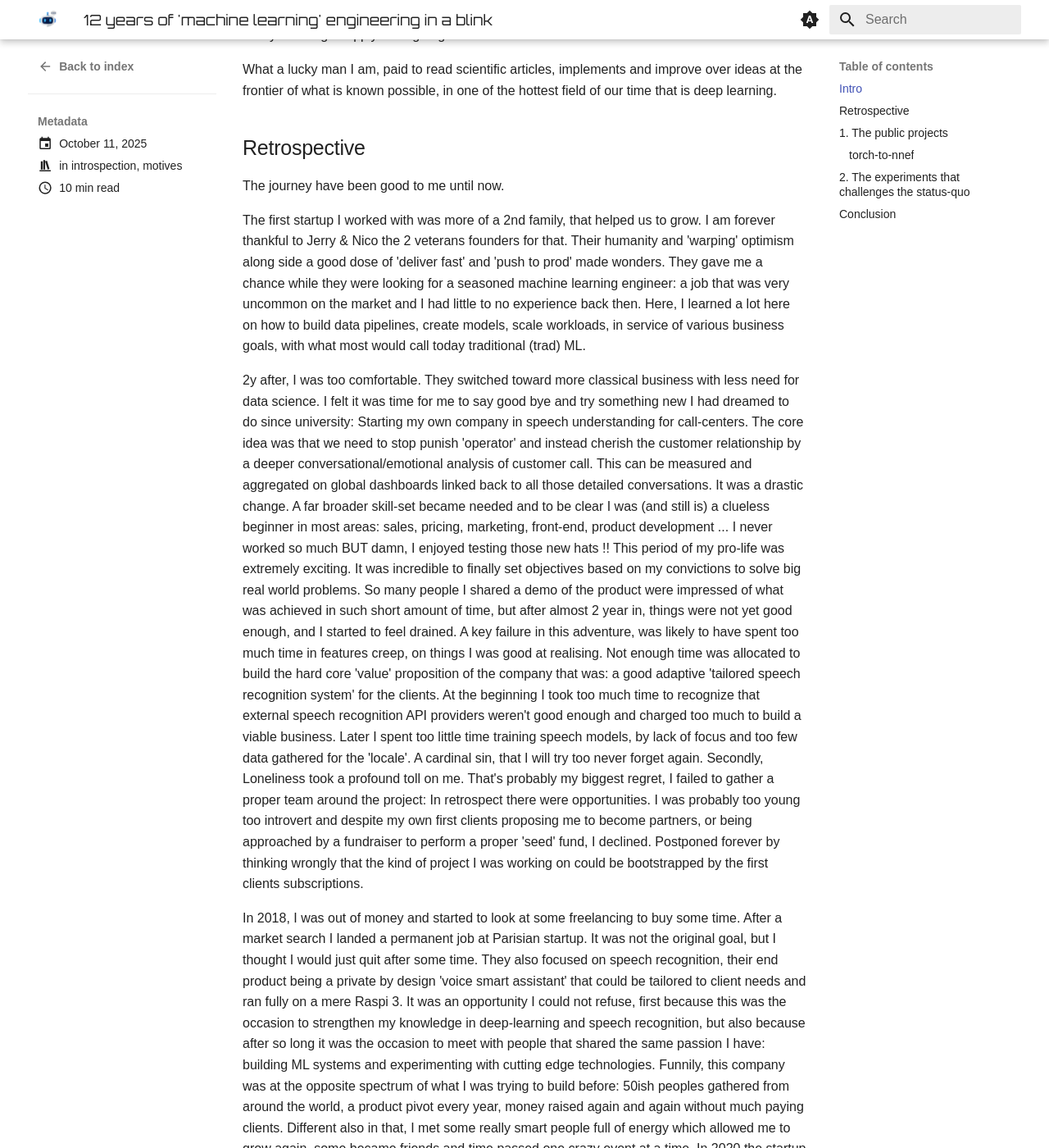
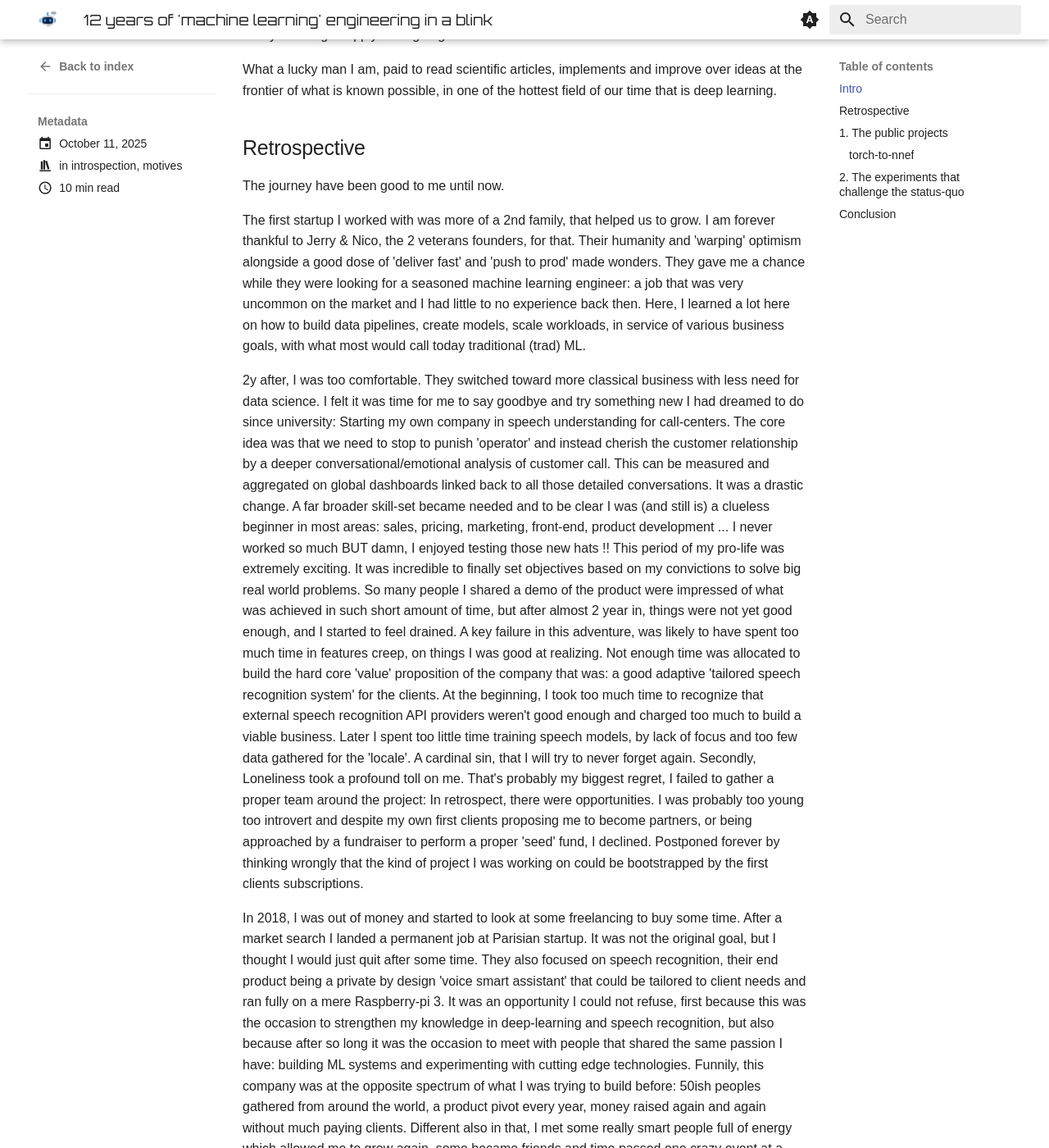
Before and after one commit to DreamerMind/blog, an MkDocs documentation site: the page built from docs/posts/2025_introspection.md, in a window 1280 px wide and 1400 px high, scrolled down 953 px. Shown: the whole window at 82% size. Built offline with MkDocs 1.6.1 and Material for MkDocs 9.7.7, drawn with Linux system fonts in a browser that asks for light colours; some of the changed text lies outside the part shown.

Commit message:
fix: better style

```diff
--- a/docs/posts/2025_introspection.md
+++ b/docs/posts/2025_introspection.md
@@ -30,7 +30,7 @@
 It has been 12 years already forging machine learning applications as a living.
 
 From start-ups of my early days to entrepreneurship, then freelancing and big company,
-it's always thrilling to apply cutting edge research from dozen to millions of customer devices.
+it's always thrilling to apply cutting edge research from a dozen to millions of customer devices.
 
 What a lucky man I am, paid to read scientific articles, implements and improve
 over ideas at the frontier of what is known possible, in one of
@@ -41,16 +41,16 @@
 The journey have been good to me until now.
 
 The first startup I worked with was more of a 2nd family, that helped us to grow.
-I am forever thankful to Jerry & Nico the 2 veterans founders for that.
-Their humanity and 'warping' optimism along side a good dose of 'deliver fast' and 'push to prod' made wonders.
+I am forever thankful to Jerry & Nico, the 2 veterans founders, for that.
+Their humanity and 'warping' optimism alongside a good dose of 'deliver fast' and 'push to prod' made wonders.
 They gave me a chance while they were looking for a seasoned machine learning engineer: a job that was very
 uncommon on the market and I had little to no experience back then.
 Here, I learned a lot here on how to build data pipelines, create models, scale workloads, in service of various business goals, with what most would
 call today traditional (trad) ML.
 
 2y after, I was too comfortable. They switched toward more classical business with less need for data science. I felt it was time
-for me to say good bye and try something new I had dreamed to do since university:
-Starting my own company in speech understanding for call-centers. The core idea was that we need to stop punish 'operator' and instead cherish the customer
+for me to say goodbye and try something new I had dreamed to do since university:
+Starting my own company in speech understanding for call-centers. The core idea was that we need to stop to punish 'operator' and instead cherish the customer
 relationship by a deeper conversational/emotional analysis of customer call. This can be measured and aggregated on global dashboards linked back to all those detailed conversations. It was a drastic change.
 A far broader skill-set became needed and to be clear I was (and still is) a clueless beginner in most areas: sales,
 pricing, marketing, front-end, product development ... I never worked so much BUT damn, I enjoyed testing those new hats !!
@@ -58,28 +58,28 @@
 to solve big real world problems.
 So many people I shared a demo of the product were impressed of what was achieved in such short amount of time,
 but after almost 2 year in, things were not yet good enough, and I started to feel drained.
-A key failure in this adventure, was likely to have spent too much time in features creep, on things I was good at realising.
+A key failure in this adventure, was likely to have spent too much time in features creep, on things I was good at realizing.
 Not enough time was allocated to build the hard core 'value' proposition of the company that was: a good adaptive 'tailored speech recognition system' for the clients.
-At the beginning I took too much time to recognize that external speech recognition API providers weren't good enough and charged too much to build a viable business.
+At the beginning, I took too much time to recognize that external speech recognition API providers weren't good enough and charged too much to build a viable business.
 Later I spent too little time training speech models, by lack of focus and too few data gathered for the 'locale'.
-A cardinal sin, that I will try too never forget again.
+A cardinal sin, that I will try to never forget again.
 Secondly, Loneliness took a profound toll on me. That's probably my biggest regret, I failed to gather a proper team around the project:
-In retrospect there were opportunities.
+In retrospect, there were opportunities.
 I was probably too young too introvert and despite my own first clients proposing me to become partners,
 or being approached by a fundraiser to perform a proper 'seed' fund, I declined.
 Postponed forever by thinking wrongly that the kind of project I was working on could be bootstrapped by the first clients subscriptions.
 
 In 2018, I was out of money and started to look at some freelancing to buy some time. After a market search
 I landed a permanent job at Parisian startup. It was not the original goal, but I thought I would just quit after some time.
-They also focused on speech recognition, their end product being a private by design 'voice smart assistant' that could be tailored to client needs and ran fully on a mere Raspi 3.
+They also focused on speech recognition, their end product being a private by design 'voice smart assistant' that could be tailored to client needs and ran fully on a mere Raspberry-pi 3.
 It was an opportunity I could not refuse, first because this was the occasion to strengthen my knowledge in deep-learning and speech
 recognition, but also because after so long it was the occasion to meet with people that shared the same passion
 I have: building ML systems and experimenting with cutting edge technologies. Funnily, this company was at the opposite spectrum of what I was trying to build before: 50ish peoples gathered from around the world, a product pivot every year, money raised again and again without much paying clients. Different also in that, I met some really smart people full of energy which allowed me to grow again, some became friends and time passed one crazy event at a time. In 2020 the startup was acquired by a big company. I felt I still had to learn so much, I could not leave.
 
-Like all acquisitions, big companies attract different talents than startups. People started to slowly leave the boat, one at a time, few hiccups in management and product release accelerated the process. Among the numerous things I learnt in this new era, one is maybe apart: the process to conduct experimental research with successive written logbook reports followed by a global advancement report (something I very much intend to do in this blog from time to time). This is probably the thing that was most alien to me and my 'startup' mindset. The first time I did it I felt so illegitimate. The 2nd, that so much time was spent for something ad-hoc. Then it became an habit and today I can not even think do do serious ML research or advanced engineering without this process. Having written material for discussion or looking back at projects from 2020 and being able to recover the work realised back then, is simply invaluable.
+Like all acquisitions, big companies attract different talents than startups. People started to slowly leave the boat, one at a time, few hiccups in management and product release accelerated the process. Among the numerous things I learnt in this new era, one is maybe apart: the process to conduct experimental research with successive written logbook reports followed by a global advancement report (something I very much intend to do in this blog from time to time). This is probably the thing that was most alien to me and my 'startup' mindset. The first time I did it I felt so illegitimate. The 2nd, that so much time was spent for something ad-hoc. Then it became an habit and today I can not even think do do serious ML research or advanced engineering without this process. Having written material for discussion or looking back at projects from 2020 and being able to recover the work realized back then, is simply invaluable.
 
 During these last years, beyond working on large language model finetuning and quantization,
-I also got opportunity to share some of that joy back to the community:
+I also got the opportunity to share some of that joy back to the community:
 by [an article on 'small footprint voice identification' accepted to ICASSP in 2021](https://scholar.google.com/citations?user=tV8RVtcAAAAJ&hl=en&oi=sra),
 a published an open source library [torch-to-nnef](https://github.com/sonos/torch-to-nnef) this year aimed as a strong bridge between PyTorch and the Neural Network Exchange Format 'NNEF' ([introduction article here](https://tech-blog.sonos.com/posts/torch-2-nnef-open-sourcing/)), or regular
 contributions to [tract](github.com/sonos/tract) an open source neural network Rust inference engine
@@ -94,82 +94,82 @@
 
 The journey was good, still I would be lying saying it's have been a perfect honeymoon:
 
-So many projects, so many urgent features that where of core importance back then.
+So many projects, so many urgent features that were of core importance back then.
 Most, merely useful at some point in time and so few withstanding the test of time.
-Sometime it feels our industry is just an house of card slowly but continually churning.
+Sometimes it feels our industry is just a house of card, slowly but continually churning.
 Dinosauria we.
 
-This background set, I think it's time to think of the future by a reflection of what kind work attract me most.
+This background set, I think it's time to think of the future by a reflection of what kind of work attract me most.
 In a Gist: the public projects and the research experiments.
 
 ## 1. The public projects
 
 The public projects that stands still.
 Here seems to lie the biggest impact for our societies in programming:
-the foundation of most technological project I know of.
-From  programming languages, to operating systems, to the libraries used within each software private or not.
-We build on top of each others one brick at a time.
-Public projects are strange living human construct,
+The foundation of most technological project I know of.
+From programming languages, to operating systems, to the libraries used within each software, private or not.
+We build on top of each other's one brick at a time.
+Public projects are a strange living human construct,
 fed by the attention of the open crowd, they become so hard to compete
-against those once a big community gather around them.
+against those, once a big community gather around them.
 
 At their core there is always at least few stubborn peoples that will
-maintain and make those evolves beyond reason, mostly because they enjoy playing
+maintain and make those evolve beyond reason, mostly because they enjoy playing
 around the problems they framed for themselves. Which is funny to think of, we are
 driven by passion to build one of the most 'logical' technology existing today.
 
 ### torch-to-nnef
 
-In that respect `torch-to-nnef` is probably my main attempt to contribute.
+In that respect, `torch-to-nnef` is probably my main attempt to contribute.
 
 Why I take the burden to start and maintain such project ? The defensive
 answer could state the value proposition: This is a solution to better exchange our PyTorch models to the [tract](https://github.com/sonos/tract) neural inference engine since 2022.
-Still that does not explain my motives.
+Still, that does not explain my motives.
 If I am being realistic, [ONNX](https://onnx.ai/) could fit the bill, modulo few limitations here and there (and likely some will shrink with time).
-The project is too big for a single person: bridging 2 libraries that evolve that fast without control on 1 side, is so time consuming:
+The project is too big for a single person: bridging 2 libraries that evolve that fast without control on 1 side, is so time-consuming:
  We will likely never reach the final goal to be a complete general purpose exchange.
 More importantly, this 'exchange format' project is rather far from my usual beloved ML formulation and optimization experimentations.
 
 So, what's the deeper 'reason' ?
 It may be in part that it help me understand in-depth the linear algebra primitives that compose our deep-learning models.
 How they compose together ? Putting myself in that position allow me to better understand latest neural network architectures.
-It's also an enabler when it come to my 'unusual' quantization attempts, performance squeezing, or more recently to export model that does not fit in RAM in full precision.
-Still this project will probably always be 'niche' and the attracted community is tightly tied to tract, which is not very significant to begin with.
-Don't get me wrong `torch-to-nnef` open sourcing is a milestone I am happy with, and I plan to continue to maintain it. This is just not enough to fulfill
+It's also an enabler when it comes to my 'unusual' quantization attempts, performance squeezing, or more recently to export a model that does not fit in RAM in full precision.
+Still, this project will probably always be 'niche' and the attracted community is tightly tied to tract, which is not very significant to begin with.
+Don't get me wrong, `torch-to-nnef` open sourcing is a milestone I am happy with, and I plan to continue to maintain it. This is just not enough to fulfill
 my thirst to help our field move forward with more innovative public projects.
 
-## 2. The experiments that challenges the status-quo
+## 2. The experiments that challenge the status-quo
 
-The second technical area I enjoy most is likely *experimentation*. Optimising predictive models toward the final end product goal is so fun.
+The second technical area I enjoy most is likely *experimentation*. Optimizing predictive models toward the final end product goal is so fun.
 From building solid datasets with classical data-science, to challenging our evaluations and metrics, to designing the neural network itself. I
-did all those steps so many time for so many projects.
+did all those steps so many times for so many projects.
 
 Selecting latest convincing techniques published, reformulating it to our goal, improving it,
 by validating/discarding hypothesis one at a time, is probably the most thrilling part for me. The critical thinking, the knowledge shared and created around the discussions
 that come after the experimental reports, are wonderful and so fruitful. From my experience, this is what a lot of 'start-up' and short timed project miss,
-this time to explore bring unforeseen opportunities. Without it we are just good copist, greasing an engine and doomed for incremental small improvements.
+this time to explore bring unforeseen opportunities. Without it we are just good copyist, greasing an engine and doomed for incremental small improvements.
 
 Yet, it's impressive how subtle our work can be. Optimization is such a slippery beast.
 Do not assume prior work reported is always perfectly handled, final model working is **not** a proof of correctness.
-As a friend of mine would state a good scientist is at first a good engineer: Basics should be reassessed regularly with low ego.
-I recall vividly a deep learning model that was core to our stack, it had a very simple framing, with years of works in: Talented peoples had completely missed to (re-)set a proper learning rate decay and training time. They did probably not revisit the parameters after some data ingestion. Impact was crazy: this meant all subsequent experiments were non-conclusive (that was couple years of work). Fixing that, in the 2 month after few reassessments, we had increased by 70% the quality of the model relative to our baseline.
+As a friend of mine would state, a good scientist is at first a good engineer: Basics should be reassessed regularly with low ego.
+I recall vividly a deep learning model that was core to our stack, it had a very simple framing, with years of works in: Talented peoples had completely missed to (re-)set a proper learning rate decay and training time. They did probably not revisit the parameters after some data ingestion. Impact was crazy: this meant all subsequent experiments were non-conclusive (that was a couple of years of work). Fixing that, in the 2 month after few reassessments, we had increased by 70% the quality of the model relative to our baseline.
 
-In the recent years few core principles stood-out in that area for me: Fast iteration cycles with proper reproducibility and plain reporting are of core importance.
-If validating an hypothesis take more than 2 weeks of training the iteration loop is broken and launching experiments asynchronously is not a solution. Indeed managing in parallel experiments is exponentially hard, as their number grow. Large model training do not escape this rule, each trick allowing faster training is a blessing.
-By example let's imagine you tweak the hyper-parameters A from a baseline then the parameter B and C from same baseline. If A is reactive and C too
+In recent years, a few core principles stood-out in that area for me: Fast iteration cycles with proper reproducibility and plain reporting are of core importance.
+If validating a hypothesis take more than 2 weeks of training, the iteration loop is broken and launching experiments asynchronously is not a solution. Indeed, managing in parallel experiments is exponentially hard, as their number grow. Large model training do not escape this rule, each trick allowing faster training is a blessing.
+For example, let's imagine you tweak the hyperparameters A from a baseline then the parameter B and C from the same baseline. If A is reactive and C too
 is B+C still leading to improvements ? Guess what, sometime it's can be worse.
 
-Navigating this meta-optimisation process led by the practitioner is never the same. Damn it's hard to avoid hitting local minima.
-Even if with time come intuition of what work, determining the infamous limiting factor of a good baseline is an hide and seek,
+Navigating this meta-optimization process led by the practitioner is never the same. Damn, it's hard to avoid hitting local minima.
+Even if with time come intuition of what work, determining the infamous limiting factor of a good baseline is a hide and seek,
 where we are forced to play guesses backed with partial data clues in a hugely complex [POMDP](https://en.wikipedia.org/wiki/Partially_observable_Markov_decision_process). More often than not we only are limited to observe correlation with impossible to confirms causalities, building degrees of trust more than certainty.
 
-This leave us with the question of what I would like to experiment with, next. Reinforcement-learning is certainly a key area
+This leaves us with the question of what I would like to experiment with, next. Reinforcement-learning is certainly a key area
 on my radar since I read the [Sutton & Barto](http://incompleteideas.net/book/the-book-2nd.html) book. I also very much like my recent work focusing
 on compression techniques like quantization and efficiency. On the long term, every piece of technology that allow
 a trained system to be more autonomous and adaptive, feels interesting and intriguing.
 
 ## Conclusion
 
-Opportunities will come. As time pass we will see how this article age. The experienced ML practitioner I am, can already tell you: it's certainty not a good predictor of the future ;) .
+Opportunities will come. As time pass we will see how this article age. The experienced ML practitioner, I am, can already tell you: it's certainty not a good predictor of the future ;) .
 Still, turning a page, maybe I will be able to refer to it as a good compass of my past self.
-In the meantime let's be assured next articles will be far more technical: doh !
+In the meantime, let's be assured next articles will be far more technical: doh !
```
